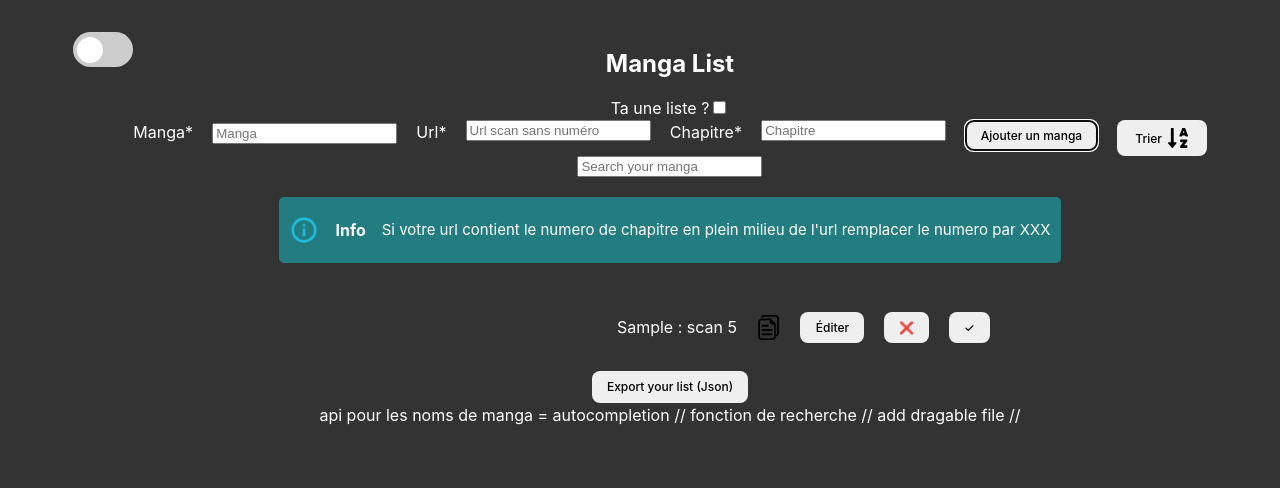
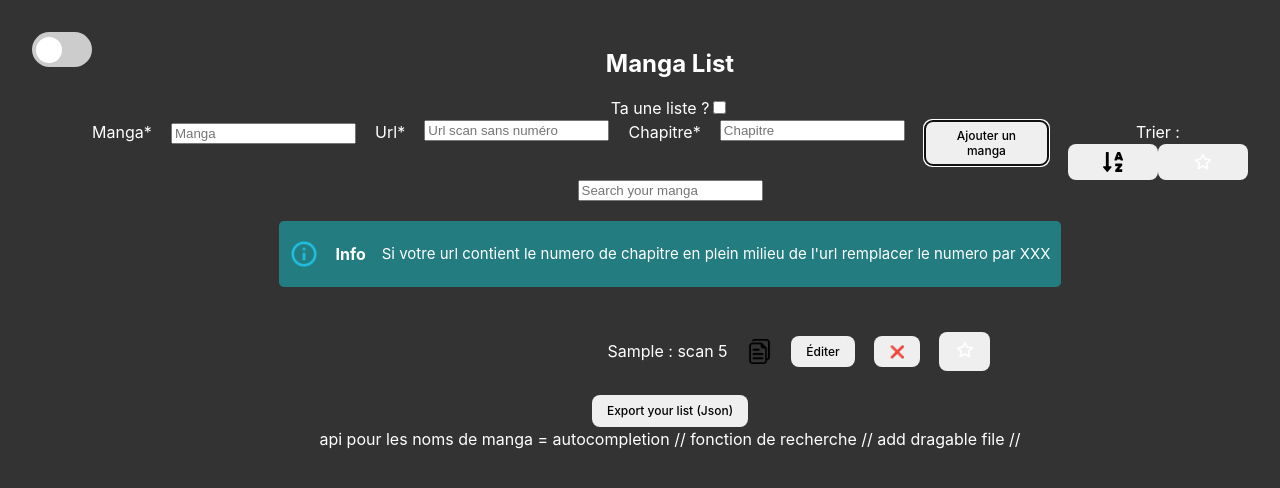
Before and after one commit to AymericShini/Todolist, a React (Vite) app: page / in a window 1280 px wide. Both pictures are taken after typing "Sample", "https://example.com", "5" into the empty fields and a click on the button "Ajouter un manga". Shown: the top 488 px of the page. Built offline with nearby package versions, Linux system fonts and the light colour scheme.

Commit message:
feat(favorite): adding favorite with order possibility and search message if nothing found

```diff
--- a/src/components/todolist/todolist.css
+++ b/src/components/todolist/todolist.css
@@ -53,3 +53,12 @@
 /* .hide-list ~ .anime-data-suggestions {
   display: none;
 } */
+
+.favorite {
+  width: 20px;
+}
+
+.sort-display {
+  display: flex;
+  flex-direction: row;
+}
--- a/src/components/todolist/todolist.tsx
+++ b/src/components/todolist/todolist.tsx
@@ -18,7 +18,7 @@ export interface Manga {
   url: string;
   manga: string;
   chapitre: string;
-  validated: boolean;
+  favorite: boolean;
 }
 
 interface EditManga {
@@ -30,7 +30,7 @@ interface EditManga {
 
 const TodoList: React.FC = () => {
   const [item, setItem] = useState<Manga[]>([]);
-  const [itemEnCours, setItemEnCours] = useState<Manga>({ url: '', manga: '', chapitre: '', validated: false });
+  const [itemEnCours, setItemEnCours] = useState<Manga>({ url: '', manga: '', chapitre: '', favorite: false });
   const [editEnCours, setEditEnCours] = useState<EditManga>({ index: -1, manga: '', url: '', chapitre: '' });
   const [noList, setNoList] = useState<boolean>(true);
   const [sortOrder, setSortOrder] = useState<boolean>(false);
@@ -39,6 +39,8 @@ const TodoList: React.FC = () => {
   const [alert, setAlert] = useState<MessageProps>({ type: '', message: '' });
   const [mangaData, setmangaData] = useState([]);
   const [showSuggestions, setShowSuggestions] = useState(true);
+  const [isFavoriteSelected, setIsFavoriteSelected] = useState(false);
+
   const debouncedAlert = useDebounce(alert, 4000);
 
   useEffect(() => {
@@ -56,6 +58,10 @@ const TodoList: React.FC = () => {
     }
   }, []);
 
+  useEffect(() => {
+    setAlert({ type: '', message: '' });
+  }, [debouncedAlert]);
+
   const getData = (text: string) => {
     setItemEnCours({ ...itemEnCours, manga: text });
     if (itemEnCours.manga.length > 3) {
@@ -67,10 +73,6 @@ const TodoList: React.FC = () => {
       return () => clearTimeout(getData);
     }
   };
-
-  useEffect(() => {
-    setAlert({ type: '', message: '' });
-  }, [debouncedAlert]);
 
   const keyPressInput = (e: React.KeyboardEvent<HTMLInputElement>) => {
     if (e.key === 'Enter') {
@@ -111,11 +113,11 @@ const TodoList: React.FC = () => {
           manga: itemEnCours.manga,
           url: itemEnCours.url,
           chapitre: itemEnCours.chapitre,
-          validated: false,
+          favorite: false,
         },
         ...item,
       ]);
-      setItemEnCours({ url: '', manga: '', chapitre: '', validated: false });
+      setItemEnCours({ url: '', manga: '', chapitre: '', favorite: false });
     }
   };
 
@@ -150,29 +152,47 @@ const TodoList: React.FC = () => {
     setItem(newTodos);
   };
 
-  const sortElement = () => {
-    const sortedItem = item.sort(function (item, tempItem) {
+  const sortElement = (whichSort: string) => {
+    let sortedItem: any = {};
+    if (whichSort === 'alphabetical') {
+      sortedItem = item.sort((item, tempItem) => {
         setSortOrder(!sortOrder);
         return sortOrder ? item.manga.toLowerCase().localeCompare(tempItem.manga.toLowerCase()) : tempItem.manga.toLowerCase().localeCompare(item.manga.toLowerCase());
       });
+      if (isFavoriteSelected) {
+        sortedItem = item.sort((a, b) => (a.favorite < b.favorite ? 1 : -1));
+      }
       setItem([...sortedItem]);
+    }
+    if (whichSort === 'favorite') {
+      setIsFavoriteSelected(!isFavoriteSelected);
+      if (!isFavoriteSelected) {
+        sortedItem = item.sort((a, b) => (a.favorite < b.favorite ? 1 : -1));
+      } else if (isFavoriteSelected) {
+        sortedItem = item.sort((a, b) => (a.favorite > b.favorite ? 1 : -1));
+      }
+      setItem([...sortedItem]);
+    }
   };
 
-  const isValidated = (idValidate: number) => {
-    const validateTodo = [...item];
-    validateTodo[idValidate].validated = !validateTodo[idValidate].validated;
-    setItem(validateTodo);
+  const isfavorite = (isFavorite: number) => {
+    const favorite = [...item];
+    favorite[isFavorite].favorite = !favorite[isFavorite].favorite;
+    setItem(favorite);
   };
 
   const searchingElement = () => {
     const insensitiveSearching = searching.toLowerCase();
     const searchedItem = item.filter(entry => Object.values(entry).some(value => typeof value === 'string' && value.toLowerCase().includes(insensitiveSearching)));
+    if (searchedItem.length > 0) {
       setSearched(searchedItem);
-    // setSearching('');
+    } else setAlert({ type: 'info', message: 'Aucun manga trouvé dans votre liste' });
   };
 
   useEffect(() => {
+    if (searching.length > 0) {
       searchingElement();
+    }
   }, [searching]);
 
   const deleteSearch = () => {
@@ -200,10 +220,6 @@ const TodoList: React.FC = () => {
     setItemEnCours({ ...itemEnCours, url: e.target.value });
     setAlert({ type: 'info', message: "Si votre url contient le numero de chapitre en plein milieu de l'url remplacer le numero par XXX" });
   };
-
-  // useEffect(() => {
-  //   setAlert({ type: 'info', message: 'Si votre url ' });
-  // }, []);
 
   return (
     <div>
@@ -237,10 +253,17 @@ const TodoList: React.FC = () => {
         Chapitre*
         <input type="number" placeholder="Chapitre" value={itemEnCours.chapitre} onChange={e => setItemEnCours({ ...itemEnCours, chapitre: e.target.value })} onKeyUp={e => keyPressInput(e)} />
         <button onClick={() => addElement()}>Ajouter un manga</button>
-        <button className="sort" onClick={sortElement}>
-          Trier
+        <div>
+          Trier :
+          <div className="sort-display">
+            <button className="sort" onClick={() => sortElement('alphabetical')}>
               {sortOrder ? <SortAlphaUp /> : <SortAlphaDown />}
             </button>
+            <button className="sort" onClick={() => sortElement('favorite')}>
+              <img className="favorite" src={isFavoriteSelected ? 'img/checkedStar.png' : 'img/unCheckedStar.png'} />
+            </button>
+          </div>
+        </div>
       </div>
 
       <div className="blockInput">
@@ -255,7 +278,7 @@ const TodoList: React.FC = () => {
         {searched.length > 0 && (
           <>
             {searched.map((manga, key) => (
-              <li key={key} className={`listItemElement ${manga.validated ? 'validated' : ''}`}>
+              <li key={key} className={`listItemElement ${manga.favorite ? 'favorite' : ''}`}>
                 {key === editEnCours.index ? (
                   <>
                     <input
@@ -292,7 +315,9 @@ const TodoList: React.FC = () => {
                     <img className={'clipBoard'} src="/img/copyToClipBoard.png" onClick={() => handleRedirectToManga(manga)} />
                     <button onClick={() => startEditElement(manga, key)}>Éditer</button>
                     <button onClick={() => deleteElement(key)}>&#x274C;</button>
-                    <button onClick={() => isValidated(key)}>&#10003;</button>
+                    <button onClick={() => isfavorite(key)}>
+                      <img className="favorite" src={manga.favorite ? 'img/checkedStar.png' : 'img/unCheckedStar.png'} />
+                    </button>
                   </>
                 )}
               </li>
@@ -302,7 +327,7 @@ const TodoList: React.FC = () => {
         {searched.length === 0 && (
           <>
             {item.map((manga, key) => (
-              <li key={key} className={`listItemElement ${manga.validated ? 'validated' : ''}`}>
+              <li key={key} className={`listItemElement ${manga.favorite ? 'favorite' : ''}`}>
                 {key === editEnCours.index ? (
                   <>
                     <input
@@ -338,7 +363,9 @@ const TodoList: React.FC = () => {
                     <img onClick={() => handleRedirectToManga(manga)} className="clipBoard" src="/img/copyToClipBoard.png" />
                     <button onClick={() => startEditElement(manga, key)}>Éditer</button>
                     <button onClick={() => deleteElement(key)}>&#x274C;</button>
-                    <button onClick={() => isValidated(key)}>&#10003;</button>
+                    <button onClick={() => isfavorite(key)}>
+                      <img className="favorite" src={manga.favorite ? 'img/checkedStar.png' : 'img/unCheckedStar.png'} />
+                    </button>
                   </>
                 )}
               </li>
```
Also changed, not shown: public/img/checkedStar.png (added), public/img/unCheckedStar.png (added). Lines whose indentation alone changed are shown as unchanged.
